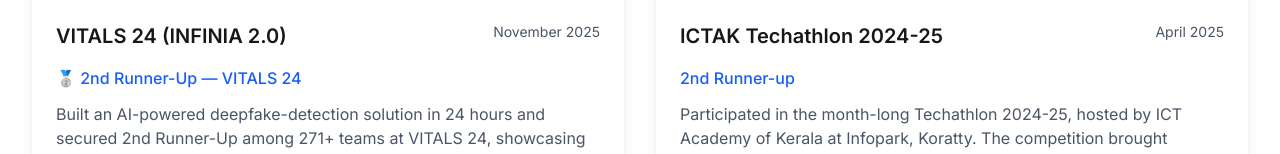
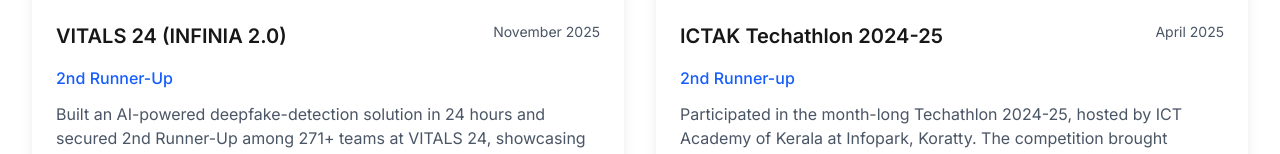
Before and after one commit to shayen71421/portfolio, a Next.js app: page /hackathons in a window 1280 px wide. Shown: the part 394-548 px from the top of the page. Built offline with nearby package versions, Linux system fonts and the light colour scheme.

Commit message:
made some changes to vitals

```diff
--- a/src/app/hackathons/page.tsx
+++ b/src/app/hackathons/page.tsx
@@ -30,7 +30,7 @@
  {
   name: 'VITALS 24 (INFINIA 2.0)',
   description: 'Built an AI-powered deepfake-detection solution in 24 hours and secured 2nd Runner-Up among 271+ teams at VITALS 24, showcasing innovation and teamwork under pressure.',
-  achievement: '🥈 2nd Runner-Up — VITALS 24',
+  achievement: '2nd Runner-Up',
   image: '/vitals.jpg',
   technologies: ['YOLOv3', 'PyTorch', 'OpenCV', 'React'],
   date: 'November 2025',
```
